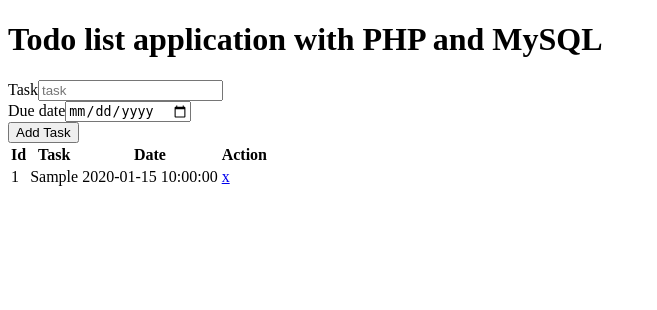
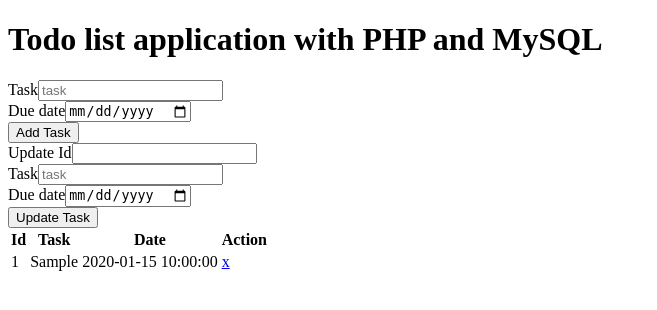
Before and after one commit to Christoffvdm89/toDoList2, a PHP site: page / in a window 1280 px wide. Shown: the top 310 px of the page, without its empty margins (0-657 px from the left). Run offline with PHP 8.4, Linux system fonts and the light colour scheme; tables that the repository leaves empty or names only in its code hold one stand-in row (values such as "Sample post").

Commit message:
fitht commit

```diff
--- a/index.php
+++ b/index.php
@@ -6,7 +6,7 @@ if (!$con){
   die ("Connection error: " . mysqli_connect_error());
   }
 
-//add task
+//add task,date
 if(isset($_POST['submit'])){
 $task = $_POST['task'];
 $date = $_POST['date'];
@@ -20,16 +20,6 @@ if (mysqli_query($con, $sql)){
 header("location: index.php");
 }
 
-//add date
-if(isset($_POST['submit'])){
-
-if (mysqli_query($con, $sql4)){
-  echo "Record inserted successfully";
-}else{
-  echo "ERROR: Could not able to execute $sql4. " . mysqli_error($link);
-}
-header("location: index.php");
-}
 
 //delete task
 if(isset($_GET['del_task'])){
@@ -45,8 +35,21 @@ if (mysqli_query($con, $sql2)){
 header("location: index.php");
 }
 
-//update task
+// update task
+if(isset($_POST['update'])){
+  $id_n = $_POST['id_update'];
+  $task_n = $_POST['task_update'];
+  $date_n = $_POST['date_update'];
+  $sql4 = "UPDATE tasks SET task='$task_n', date='$date_n'   WHERE id=$id_n";
 
+if (mysqli_query($con, $sql4)){
+  echo "Record deleted successfully";
+}else{
+  echo "ERROR: Could not able to execute $sql4. " .
+  mysqli_error($link);
+}
+header("location: index.php");
+}
 
 
 // select tasks from database
@@ -76,7 +79,14 @@ $tasks = mysqli_query($con,$sql3);
          Due date<label for="date"><input type="date" name="date"></label>
          <br>
          <button type="submit" name="submit">Add Task</button>
-
+         <br>
+         Update Id<label for="id_update"><input type="text" name="id_update"></label>
+         <br>
+         Task<label for="task_update"><input type="text" name="task_update" placeholder="task"></label>
+         <br>
+         Due date<label for="date_update"><input type="date" name="date_update"></label>
+         <br>
+         <button type="submit" name="update">Update Task</button>
 
      </form>
 
```
